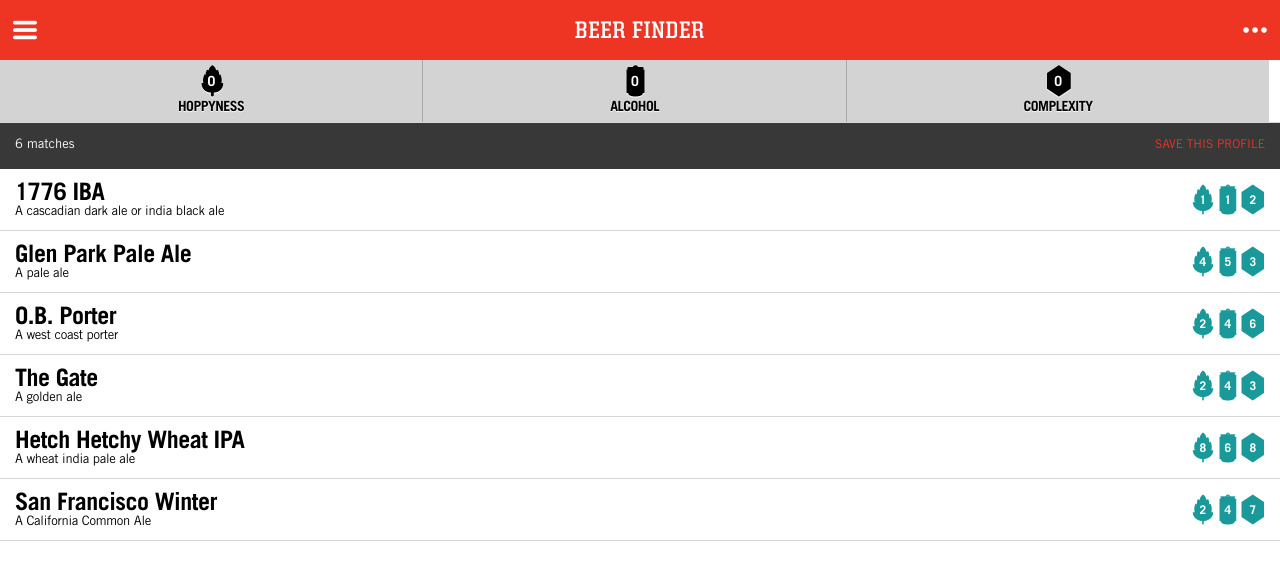
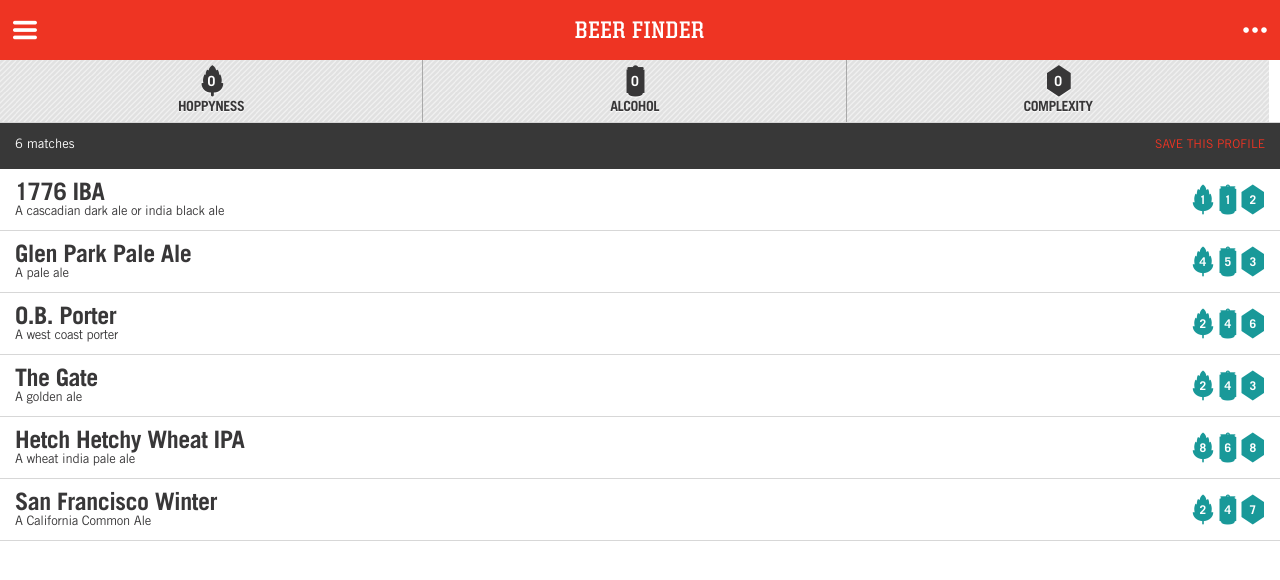
Before and after one commit to gamutsf/Local-Brewing-Co, a PHP site: page / in a window 1280 px wide. Shown: the top 580 px of the page. Run offline with PHP 8.4, Linux system fonts and the light colour scheme; some libraries are stand-ins or nearby versions.

Commit message:
checkin in

```diff
--- a/base.css
+++ b/base.css
@@ -6,6 +6,7 @@ body {
 	margin: 0;
 	padding: 0;
 	-webkit-user-select: none;
+	color: #383738;
 	/* -webkit-font-smoothing: antialiased; */
 }
 
--- a/views/results/results.css
+++ b/views/results/results.css
@@ -16,7 +16,7 @@
 			height: 100%;
 			text-align: center;
 			border-right: 1px solid darkgray;
-			background: lightgray;
+			background: url(./img/filter-bg.png);
 			text-transform: uppercase;
 			position: relative;
 			font-size: 14px;
@@ -24,9 +24,9 @@
 			letter-spacing: -0.5px;
 			font-family: 'Trade Gothic Bold';
 		}
-			.results ul li:last-child { border: none; }
+			.results ul li:last-child { border-right: none; }
 			.results ul li.active {
-				background: #383738;
+				background: url(./img/filter-bg-active.png);
 				border-bottom: 1px solid #606060;
 				text-shadow: 0px 1px 1px rgba(5, 5, 5, 1);
 			}
@@ -41,7 +41,7 @@
 			}
 				.results ul li.active [class^="icon-"]:before,
 				.results ul li.active [class*=" icon-"]:before {
-					-webkit-text-stroke: 0.5px #fff;
+					-webkit-text-stroke: 0.1px #fff;
 				}
 
 
```
Also changed, not shown: img/filter-bg-active.png (added), img/filter-bg.png (added).
